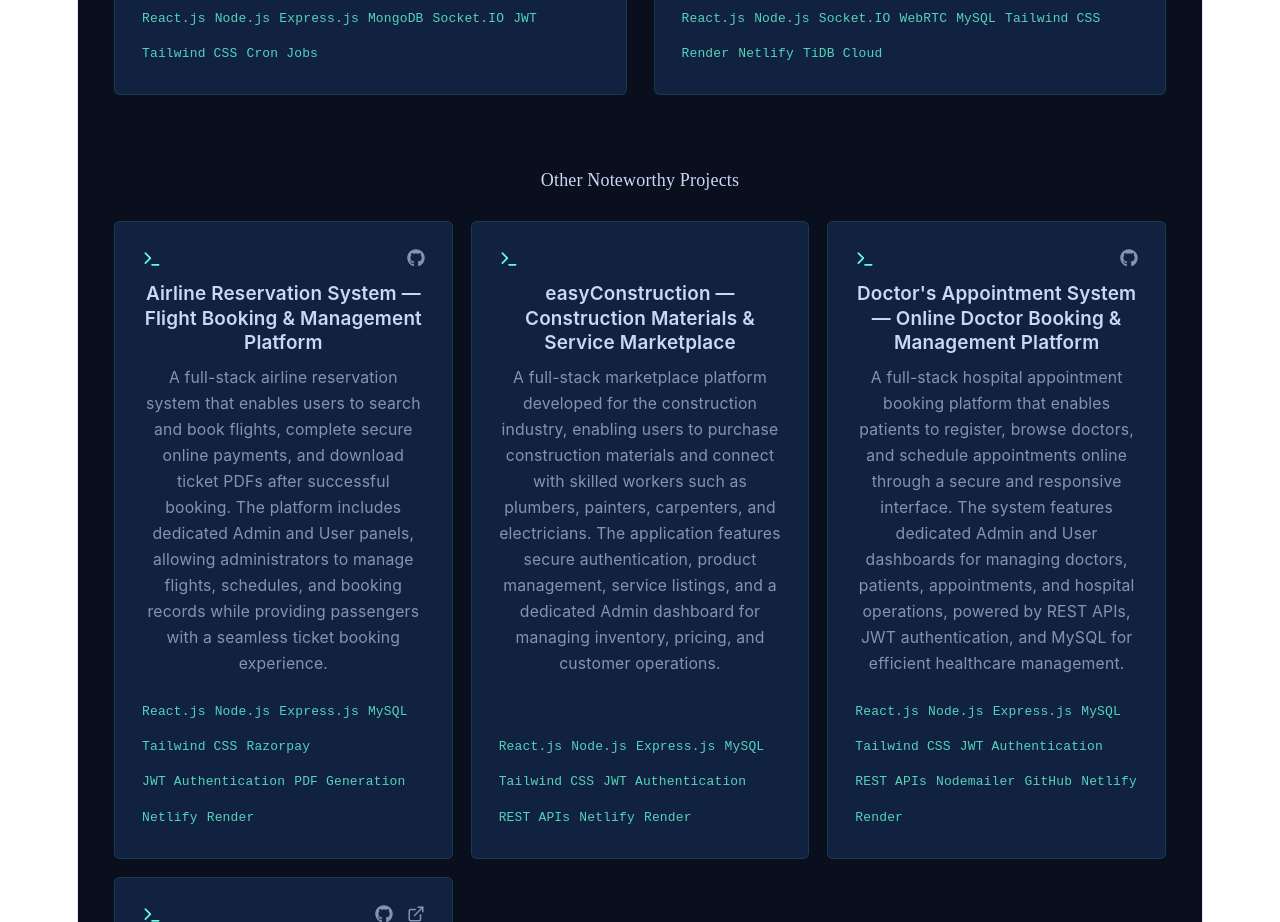
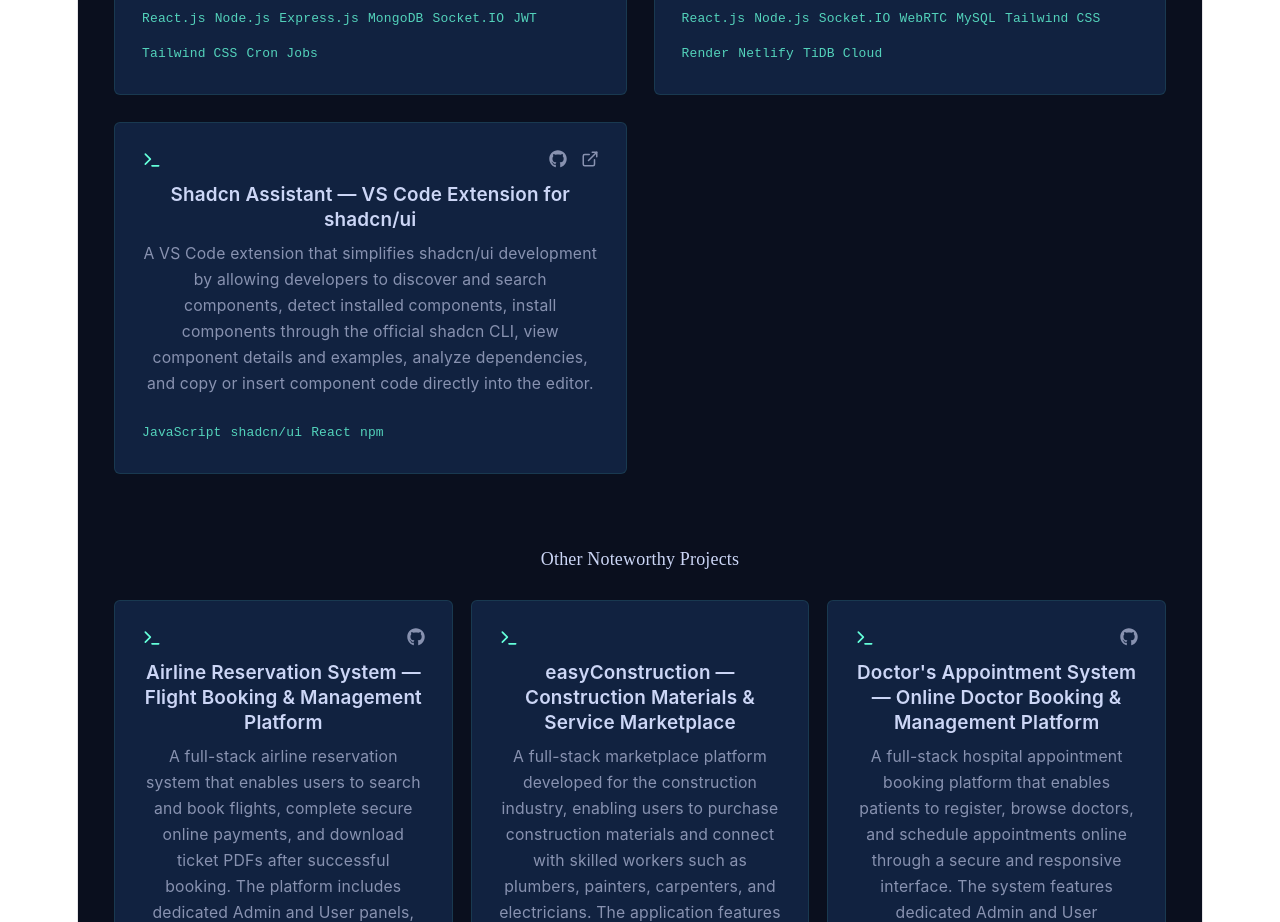
Before and after one commit to Tejas9420190282/new_Portfollio, a React (Vite) app: page / in a window 1280 px wide. Shown: the part 3600-4522 px from the top of the page. Built offline with nearby package versions, Linux system fonts and the light colour scheme.

Commit message:
updates in project.js

```diff
--- a/src/data/projects.js
+++ b/src/data/projects.js
@@ -21,7 +21,7 @@ export const PROJECTS = [
       "Tailwind CSS",
       "Cron Jobs",
     ],
-    live:  "https://trade.hcfinvest.com/user/login", // Company Project
+    live: "https://trade.hcfinvest.com/user/login", // Company Project
     image: forexTradingImg,
   },
   {
@@ -126,4 +126,13 @@ export const PROJECTS = [
       "https://github.com/Tejas9420190282/Host--Turf-Managment-System-Project---MYSQL2",
     live: "https://turf-finder-project.netlify.app/",
   },
+  {
+    featured: true,
+    title: "Shadcn Assistant — VS Code Extension for shadcn/ui",
+    description:
+      "A VS Code extension that simplifies shadcn/ui development by allowing developers to discover and search components, detect installed components, install components through the official shadcn CLI, view component details and examples, analyze dependencies, and copy or insert component code directly into the editor.",
+    technologies: ["JavaScript", "shadcn/ui", "React", "npm"],
+    github: "https://github.com/Tejas9420190282/shadcn-assistant",
+    live: "https://marketplace.visualstudio.com/items?itemName=tejas-shimpi.shade-cn-helper",
+  },
 ];
```
